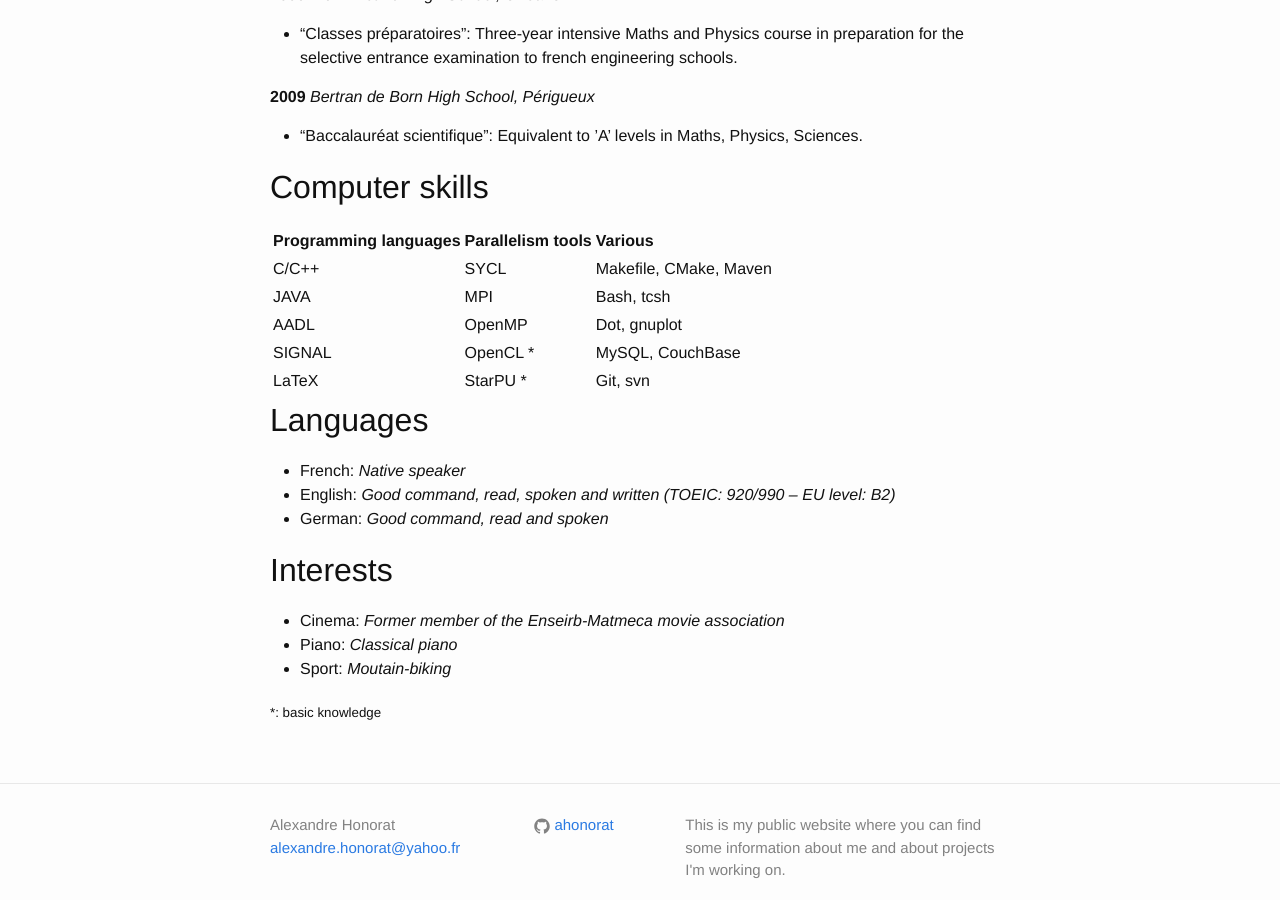
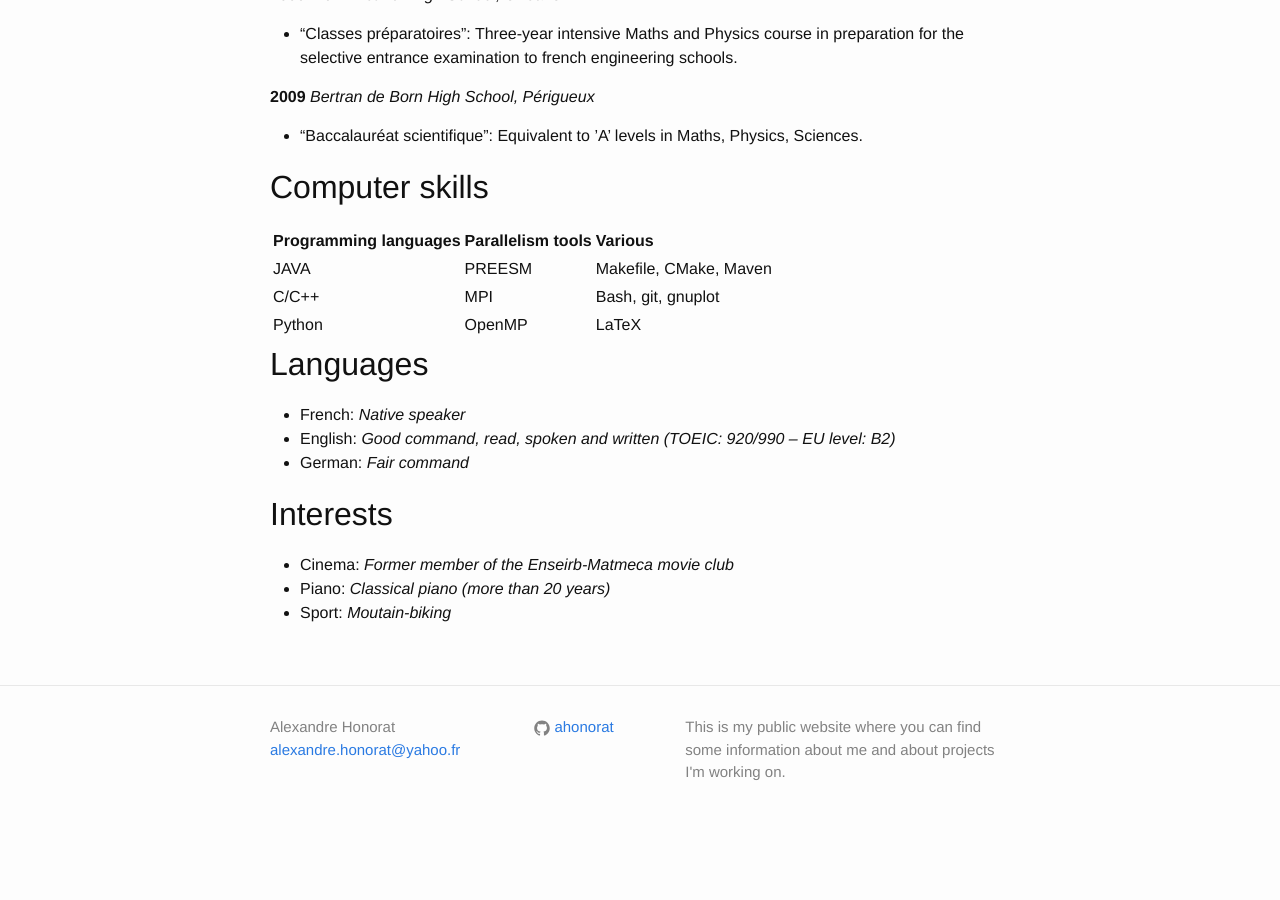
Before and after one commit to ahonorat/ahonorat.github.io, a Jekyll site: the page built from about.md, in a window 1280 px wide and 900 px high, scrolled down 973 px. Built offline with Jekyll 4.4.1, drawn with Linux system fonts in a browser that asks for light colours; after the commit the page ends 1817 px from its top, so only the background shows below that.

Commit message:
Update skills

```diff
--- a/about.md
+++ b/about.md
@@ -55,24 +55,19 @@ to french engineering schools.
 |----------------------|-------------------|---------|
 |Programming languages | Parallelism tools | Various |
 |:---------------------|:------------------|:--------|
-|C/C++                 | SYCL              | Makefile, CMake, Maven |
-|JAVA                  | MPI               | Bash, tcsh             |
-|AADL                  | OpenMP            | Dot, gnuplot           |
-|SIGNAL                | OpenCL \*         | MySQL, CouchBase       |
-|LaTeX                 | StarPU \*         | Git, svn               |
+|JAVA                  | PREESM            | Makefile, CMake, Maven |
+|C/C++                 | MPI               | Bash, git, gnuplot     |
+|Python                | OpenMP            | LaTeX                  |
 
 
 ## Languages
 
 - French: *Native speaker*
 - English: *Good command, read, spoken and written (TOEIC: 920/990 – EU level: B2)*
-- German: *Good command, read and spoken*
+- German: *Fair command*
 
 ## Interests
 
-- Cinema: *Former member of the Enseirb-Matmeca movie association*
-- Piano: *Classical piano*
+- Cinema: *Former member of the Enseirb-Matmeca movie club*
+- Piano: *Classical piano (more than 20 years)*
 - Sport: *Moutain-biking*
-
-<sub>
-*: basic knowledge
--- a/index.html
+++ b/index.html
@@ -8,8 +8,10 @@ layout: default
 
   <p align="justify">
     I am a Ph.D. student at the <a href="https://www.ietr.fr/">IETR</a> french laboratory,
-    working on dataflow models for high throughput computing (e.g. video decoding applications).
-    The main chalenge of this Ph.D. is to extend existing the Synchronous DataFlow (SDF) Model of Computation (MoC) to ease the development of embedded systems. On the software side it means that the model must be specific enough to capture interesting properties of the application, and simple enough to not become a burden for the developers. On the hardware side it must enable to schedule applications on heterogeneous multi-core systems with several constraints as latency, throughput, memory and energy consumption.
+    working on dataflow models for high throughput computing (e.g. image processing applications).
+    The main chalenge of this Ph.D. is to extend existing the Synchronous DataFlow (SDF) Model of Computation (MoC) to ease the development of embedded systems.
+    On the software side it means that the model must be specific enough to capture interesting properties of the application, and simple enough to not become a burden for the developers.
+    On the hardware side it must enable to schedule applications on multi-core systems with several constraints such as latency, throughput, memory and energy consumption.
   </p>
 
 </div>
```
